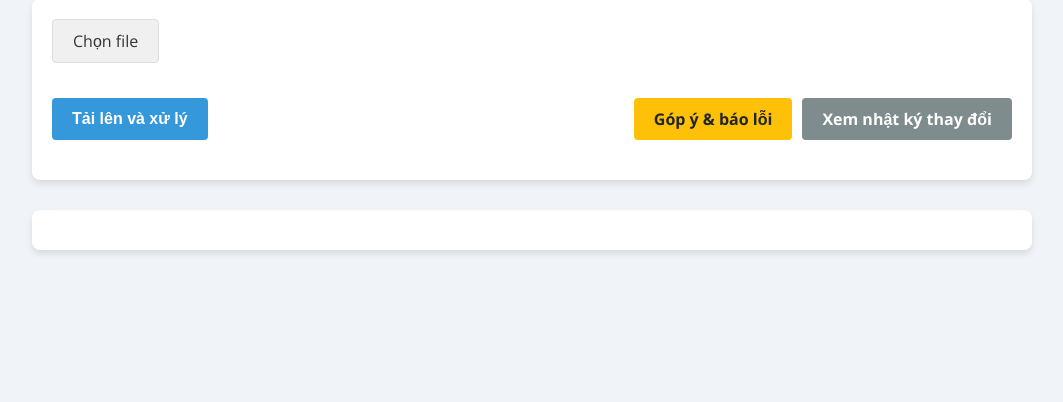
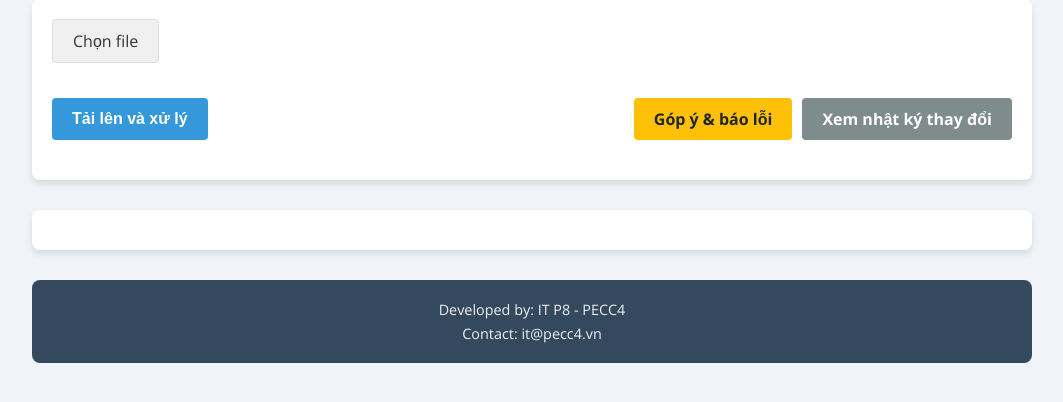
Before and after one commit to NghiNgo/tcvn-text-recogine, a Flask app: page / in a window 1280 px wide. Shown: the part 177-579 px from the top of the page, without its empty margins (108-1171 px from the left). Run offline with Flask 3, Linux system fonts and the light colour scheme; some libraries are stand-ins or nearby versions.

Commit message:
feat: developer information and contact email

```diff
--- a/templates/index.html
+++ b/templates/index.html
@@ -569,6 +569,20 @@
       .stat-item.het-hieu-luc:hover {
         background-color: #c0392b;
       }
+
+      #author-info {
+        background-color: #34495e;
+        color: #ecf0f1;
+        text-align: center;
+        padding: 15px 0;
+        margin-top: 30px;
+        border-radius: 8px;
+        font-size: 0.9rem;
+      }
+
+      #author-info p {
+        margin: 5px 0;
+      }
     </style>
   </head>
   <body>
@@ -582,8 +596,8 @@
     <h1>KIỂM TRA HSDA - IT P8</h1>
     <form id="upload-form">
       <div class="file-input-wrapper">
-          <input type="file" id="pdf-file" accept=".pdf,.doc,.docx" required />
-          <label for="pdf-file">Chọn file</label>
+        <input type="file" id="pdf-file" accept=".pdf,.doc,.docx" required />
+        <label for="pdf-file">Chọn file</label>
       </div>
       <div class="button-row">
         <div class="left-buttons">
@@ -761,7 +775,10 @@
         </form>
       </div>
     </div>
-
+    <footer id="author-info">
+      <p>Developed by: IT P8 - PECC4</p>
+      <p>Contact: it@pecc4.vn</p>
+    </footer>
     <script>
       let allResults = [];
       let filteredResults = [];
```
